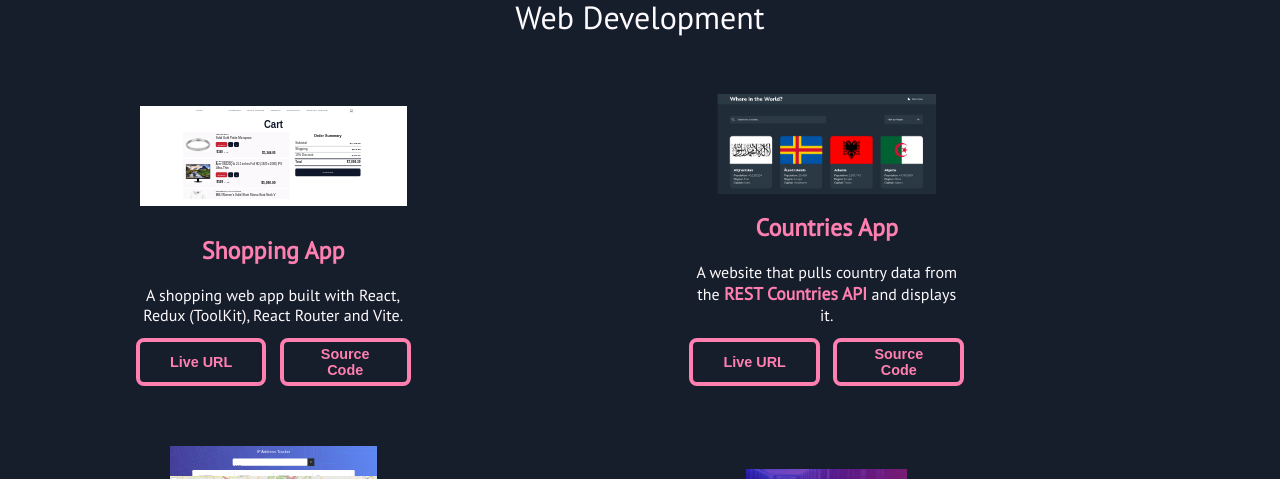
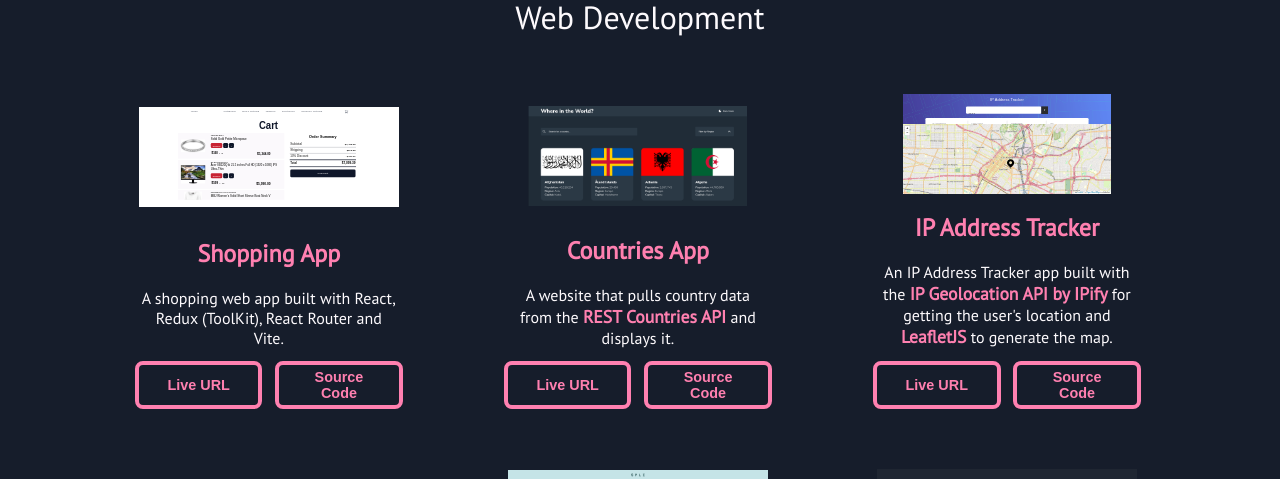
Before and after one commit to Jemeni11/Portfolio-Website, a React (Vite) app: page /projects in a window 1280 px wide. Shown: the part 373-852 px from the top of the page. Built offline with nearby package versions, Linux system fonts and the light colour scheme.

Commit message:
style(projects.css): reduced the project section grid column size and the project card size by 1ch

```diff
--- a/src/pages/Projects/projects.css
+++ b/src/pages/Projects/projects.css
@@ -17,7 +17,7 @@
 
 .projectSectionGrid {
   display: grid;
-  grid-template-columns: repeat(auto-fit, minmax(41ch, 1fr));
+  grid-template-columns: repeat(auto-fit, minmax(40ch, 1fr));
   gap: 1rem;
   margin: 2rem 0;
   width: 100%;
@@ -25,7 +25,7 @@
 
 .projectCard {
   width: 100%;
-  max-width: 41ch;
+  max-width: 40ch;
   display: flex;
   flex-direction: column;
   justify-content: stretch;
```
